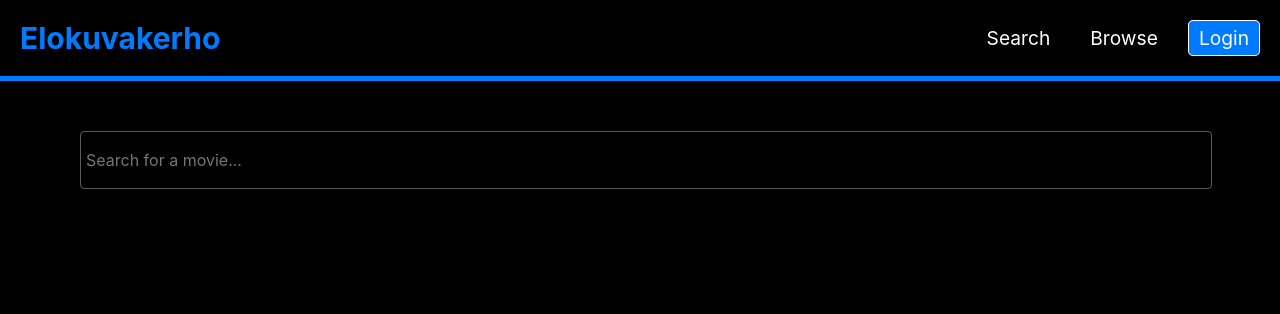
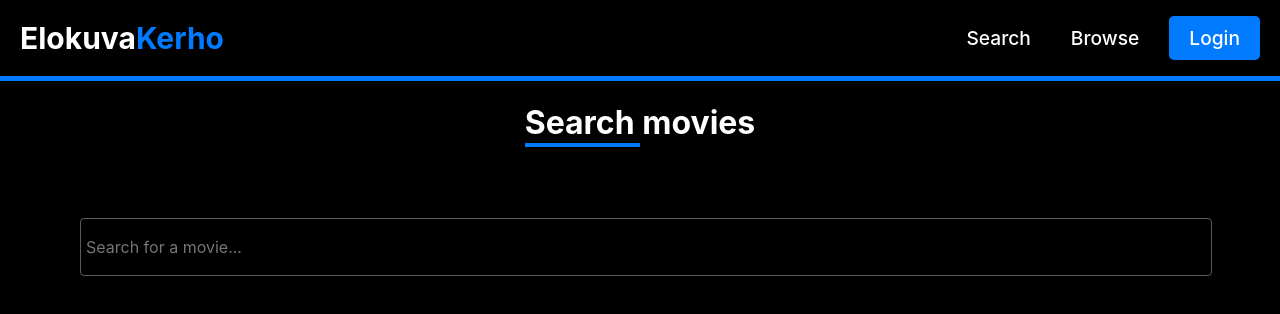
Before and after one commit to TVT22-10/Elokuvasovellus, a React (Create React App) app in the folder client/: page /search in a window 1280 px wide. Shown: the top 314 px of the page. Built offline with nearby package versions, Linux system fonts and the light colour scheme.

Commit message:
elokuvan haku/loading screen/muuta tyylittelyä :nail_care:
elokuvan haku/loading screen/muuta tyylittelyä :nail_care:

```diff
--- a/client/src/components/TopBar.css
+++ b/client/src/components/TopBar.css
@@ -28,6 +28,7 @@
   font-size: 1.2rem;
   position: relative;
   overflow: hidden;
+
 }
 
 .profile-link a:before,
@@ -54,16 +55,17 @@
   text-decoration: none;
   color: #fff;
   background-color: #007bff;
-  padding: 5px 10px;
-  border: 1px solid #fff;
+  padding: 10px 20px;
   border-radius: 5px;
   font-size: 1.2rem;
+  transition: background-color 0.3s ease; /* Add transition for background-color */
+
+
 }
 
 .login-link a:hover,
 .logout-link a:hover {
-  background-color: #fff;
-  color: #007bff;
+  background-color: #007bff81; /* Slightly darker background on hover */
 }
 
 @media (max-width: 768px) {
@@ -71,3 +73,17 @@
     font-size: 10px;
   }
 }
+
+.text-white {
+  color: #fff; /* White color for 'Elokuva' */
+}
+
+.text-blue {
+  color: #007bff; /* Blue color for 'kerho', same as existing color */
+}
+
+/* ... existing styles ... */
+
+.custom-button a, .profile-link a, .login-link a, .logout-link a {
+  font-weight: 500; /* Semi-bold */
+}
--- a/client/src/components/TopBar.js
+++ b/client/src/components/TopBar.js
@@ -18,8 +18,8 @@ function TopBar() {
     <div className="top-bar">
     <div className="topbartitle">
     <Link to="/" style={{ textDecoration: 'none', color: 'inherit' }}>
-      <h1>Elokuvakerho</h1>
-    </Link>
+          <h1><span className="text-white">Elokuva</span><span className="text-blue">Kerho</span></h1>
+        </Link>
   </div>
       <div className="button-container">
         {/* Always visible: Search and Browse Buttons */}
--- /dev/null
+++ b/client/src/moviecomponents/LoadingScreen.css
@@ -0,0 +1,35 @@
+.overlay {
+  position: fixed;
+  top: 0;
+  left: 0;
+  right: 0;
+  bottom: 0;
+  display: flex;
+  justify-content: center;
+  align-items: center;
+}
+
+.loading-content {
+  text-align: center;
+}
+
+/* Add spinner styles here */
+
+
+.spinner {
+  border: 4px solid rgba(0, 0, 0, 0.1);
+  width: 40px;
+  height: 40px;
+  border-radius: 50%;
+  border-left-color: #007bff;
+  animation: spin 1s ease infinite;
+}
+
+@keyframes spin {
+  0% {
+    transform: rotate(0deg);
+  }
+  100% {
+    transform: rotate(360deg);
+  }
+}
--- a/client/src/moviecomponents/MovieDetail.js
+++ b/client/src/moviecomponents/MovieDetail.js
@@ -1,7 +1,7 @@
 import React, { useEffect, useState, useRef } from 'react';
 import { useParams } from 'react-router-dom';
 import './MovieDetail.css';
-
+import './LoadingScreen.css';
 
 
 function MovieDetail() {
@@ -46,8 +46,22 @@ function MovieDetail() {
 
 
   if (loading) {
-    return <div>Loading...</div>;
+    return (
+      <div className="overlay">
+        <div className="loading-content">
+          <div className="spinner"></div>
+          <p>Loading...</p>
+        </div>
+      </div>
+    );
   }
+
+
+
+
+
+
+
 
   if (error) {
     return <div>Error: {error}</div>;
--- a/client/src/moviecomponents/Search.css
+++ b/client/src/moviecomponents/Search.css
@@ -14,7 +14,7 @@
 .search-movie-card {
     position: relative;
     width: 300px; /* Adjust width as needed */
-    height: auto; /* Adjust height as needed */
+    height:450px; /* Adjust height as needed */
     cursor: pointer;
     overflow: hidden; /* Ensures that nothing goes outside this container */
 
@@ -67,7 +67,6 @@
     background: none;
     height: 1.4375em;
     margin: 0px;
-    -webkit-tap-highlight-color: transparent;
     display: block;
     min-width: 0px;
     width: 100%;
@@ -88,3 +87,29 @@
     border-width: 2px; /* Thicker border when focused */
     padding: 15.2px 4px; /* Slightly reduce padding to compensate for the border */
 }
+
+.load-more-container {
+    width: 100%; /* Match the width of the parent container */
+    display: flex; /* Use flexbox for alignment */
+    justify-content: center; /* Center the button horizontally */
+    margin-top: 20px; /* Space above the button */
+}
+
+.load-more-button {
+    font-size: 1rem; /* Match font size */
+    padding: 16.5px 5px; /* Similar padding to search input */
+    width: calc(100% - 10px); /* Full width minus padding */
+    border-radius: 4px; /* Rounded corners */
+    background-color: #000000; /* Light background */
+    cursor: pointer; /* Cursor pointer on hover */
+    transition: background-color 0.3s; /* Smooth transition for hover effect */
+    border: none; /* Explicitly remove border */
+    outline: none; /* Explicitly remove outline */
+    color: #007bff;
+    font-weight: bold; /* Make the text bold */
+
+}
+
+.load-more-button:hover {
+    background-color: #007bff2a; /* Slightly darker background on hover */
+}
--- a/client/src/moviecomponents/Search.js
+++ b/client/src/moviecomponents/Search.js
@@ -1,15 +1,21 @@
 import React, { useState, useEffect } from 'react';
+import { useNavigate } from 'react-router-dom'; // Import useNavigate
+
 import './Search.css';
 
 function Search() {
     const [query, setQuery] = useState('');
     const [results, setResults] = useState([]);
+    const [page, setPage] = useState(1); // State for tracking the current page
+    const navigate = useNavigate(); // Initialize useNavigate
+
 
     useEffect(() => {
         // Debounce the search operation
         const delayDebounce = setTimeout(() => {
             if (query) {
-                performSearch();
+                setPage(1); // Reset to page 1 whenever the query changes
+                performSearch(1); // Fetch the first page of results
             } else {
                 setResults([]); // Clear results if query is empty
             }
@@ -18,15 +24,22 @@ function Search() {
         return () => clearTimeout(delayDebounce);
     }, [query]);
 
-    const performSearch = async () => {
+    const performSearch = async (pageNum) => {
         try {
-            const response = await fetch(`http://localhost:3001/search?query=${query}`);
+            const response = await fetch(`http://localhost:3001/search?query=${query}&page=${pageNum}`);
             const data = await response.json();
-            console.log(data); // Log the response
-            setResults(data.results);
+            if (pageNum === 1) {
+                setResults(data.results); // Set new results if it's the first page
+            } else {
+                setResults(prevResults => [...prevResults, ...data.results]); // Append new results for other pages
+            }
         } catch (error) {
             console.error('Error:', error);
         }
+    };
+
+    const navigateToMovie = (movieId) => {
+        navigate(`/movies/${movieId}`);
     };
 
     const calculateRating = (rating) => {
@@ -34,6 +47,11 @@ function Search() {
         return (rating / 10) * circumference; // Convert to length of the circle's stroke
       };
 
+      const loadMoreResults = async () => {
+        const nextPage = page + 1;
+        await performSearch(nextPage);
+        setPage(nextPage); // Update the page state after fetching new results
+    };
 
     return (
         <div>
@@ -47,8 +65,12 @@ function Search() {
 
 
 <div className="search-results-container">
-    {results.map(movie => (
-        <div key={movie.id} className="search-movie-card">
+                {results.map(movie => (
+                    <div
+                        key={movie.id}
+                        className="search-movie-card"
+                        onClick={() => navigateToMovie(movie.id)} // Attach navigate function here
+                    >
             <img
                 src={`https://image.tmdb.org/t/p/w500${movie.poster_path}`}
                 alt={movie.title}
@@ -81,13 +103,19 @@ function Search() {
                 <p className="search-movie-release-date">Released: {movie.release_date}</p>
                 <h3 className="search-movie-title">{movie.title}</h3>
             </div>
+
         </div>
     ))}
-</div>
-
 
         </div>
-    );
+        {/* Conditionally render Load More button */}
+        {results.length > 0 && (
+            <div className="load-more-container">
+                <button onClick={loadMoreResults} className="load-more-button">LOAD MORE</button>
+            </div>
+        )}
+    </div>
+);
 }
 
 export default Search;
--- /dev/null
+++ b/client/src/pages/search/search.css
@@ -0,0 +1,24 @@
+.heading-container {
+    display: flex;
+    justify-content: center;
+    align-items: center;
+    text-align: center;
+}
+
+.search-movie-heading {
+    display: inline-block; /* Keeps the container tight to the text */
+    position: relative; /* Establishes a positioning context for pseudo-elements */
+    padding-bottom: 5px; /* Adds some space between text and border */
+    text-align: center;
+  }
+
+  .search-movie-heading::after {
+    content: ''; /* Necessary for pseudo-elements */
+    display: block; /* Makes the pseudo-element behave like a block */
+    width: 50%; /* Adjust this value to control the length of the underline */
+    height: 4px; /* Height of the underline */
+    background-color: #007bff; /* Color of the underline */
+    position: absolute; /* Positions relative to the .movie-heading */
+    bottom: 0; /* Aligns at the bottom of the .movie-heading */
+    left: 0; /* Starts from the left side of the .movie-heading */
+  }
--- a/client/src/pages/search/search.js
+++ b/client/src/pages/search/search.js
@@ -1,11 +1,17 @@
-import Search from '../../moviecomponents/Search'; // Import the new component
+import React from 'react';
+import Search from '../../moviecomponents/Search';
+import './search.css';
 
 function SearchPage() {
-
     return (
-        <div style={{ padding: '50px 80px 50px 80px' }}>
-        <Search />
-        </div>
+        <>
+            <div className="heading-container">
+                <h1 className="search-movie-heading">Search movies</h1>
+            </div>
+            <div style={{ padding: '50px 80px 50px 80px' }}>
+                <Search />
+            </div>
+        </>
     );
 }
 
```
Also changed, not shown: 1 other file (tests, documents, lock files or other folders).
